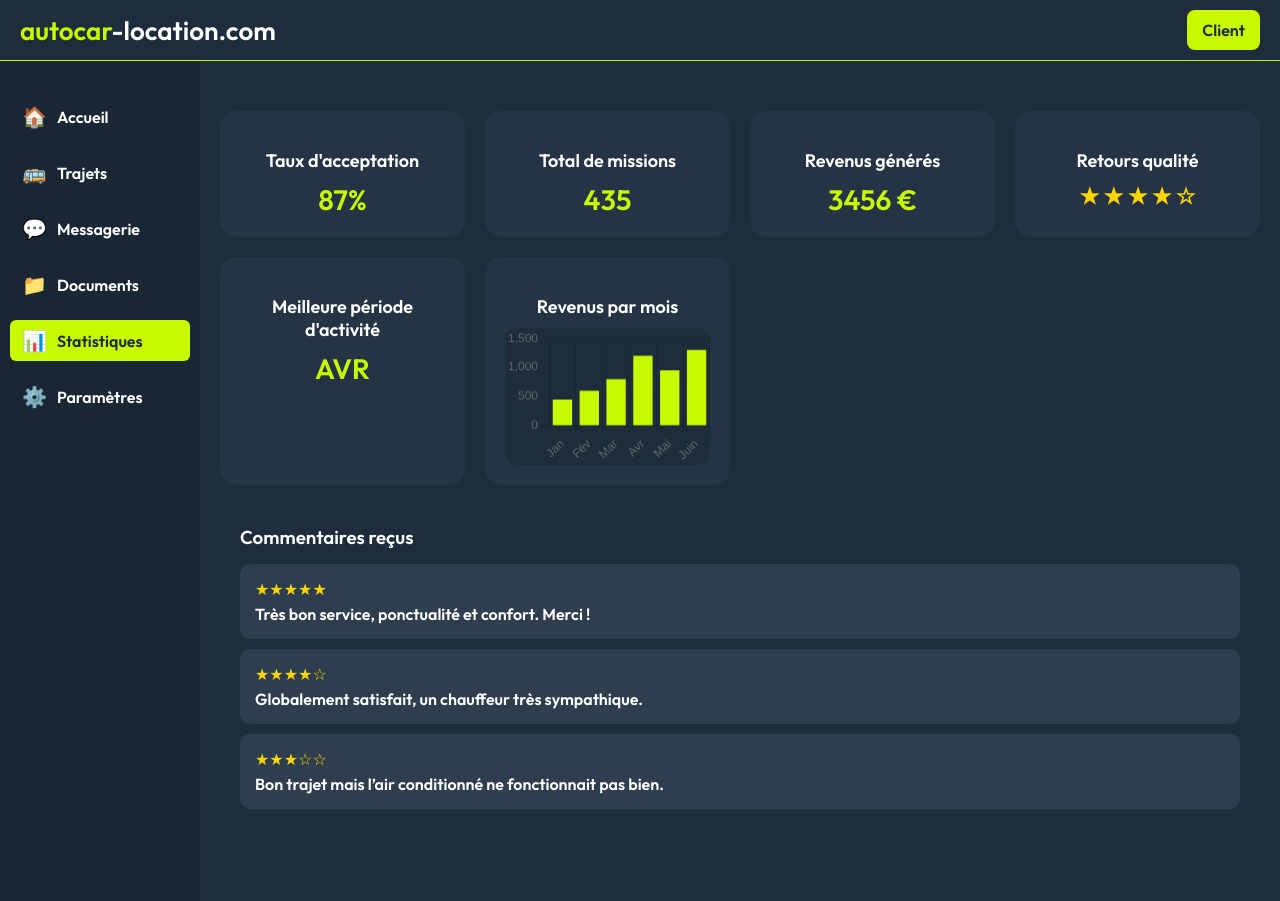
After one commit to NoahEpi/Autocar-location-Neotravel, a Flask app: page /statistiques in a window 1280 px wide. The commit adds this page. Run offline with Flask 3, Linux system fonts and the light colour scheme.

Commit message:
Page statistique et modification lien

```diff
--- a/neotravel_app/app.py
+++ b/neotravel_app/app.py
@@ -105,6 +105,9 @@ def trajets():
         {"date": "15/07/25", "heure": "08:30", "depart": "Montpellier", "arrivee": "Avignon", "duree": "2h10", "statut": "En attente"}
     ]
     return render_template('trajets.html', trajets=trajets )
+@app.route('/statistiques')
+def statistiques():
+    return render_template('statistiques.html')
 
 if __name__ == '__main__':
     app.run(debug=True)
--- a/neotravel_app/templates/dashboard.html
+++ b/neotravel_app/templates/dashboard.html
@@ -21,11 +21,11 @@
   <ul class="menu">
   <li class="active"><a href="#accueil"><span class="icon">🏠</span><span class="label">Accueil</span></a></li>
   <li class="{% if request.path == '/trajets' %}active{% endif %}"><a href="{{ url_for('trajets') }}"><span class="icon">🚌</span><span class="label">Trajets</span></a></li>
-  <li class="active"><a href="{{ url_for('messagerie') if data.role == 'client' else url_for('messagerie_autocariste') }}"><span class="icon">💬</span><span class="label">Messagerie</span></a></li>
+  <li><a href="{{ url_for('messagerie') if data.role == 'client' else url_for('messagerie_autocariste') }}"><span class="icon">💬</span><span class="label">Messagerie</span></a></li>
   <li><a href="#documents"><span class="icon">📁</span><span class="label">Documents</span></a></li>
 
   {% if data.role == 'autocariste' %}
-    <li><a href="#statistiques"><span class="icon">📊</span><span class="label">Statistiques</span></a></li>
+    <li><a href="/statistiques"><span class="icon">📊</span><span class="label">Statistiques</span></a></li>
   {% endif %}
 
   <li><a href="#parametres"><span class="icon">⚙️</span><span class="label">Paramètres</span></a></li>
--- /dev/null
+++ b/neotravel_app/templates/statistiques.html
@@ -0,0 +1,154 @@
+<html lang="fr">
+<head>
+  <meta charset="UTF-8">
+  <title>Statistiques – Autocariste</title>
+  <link rel="stylesheet" href="/static/style.css">
+  <link href="https://fonts.googleapis.com/css2?family=Outfit:wght@600&display=swap" rel="stylesheet">
+  <script src="https://cdn.jsdelivr.net/npm/chart.js"></script>
+  <style>
+    .stat-grid {
+      display: grid;
+      grid-template-columns: repeat(auto-fit, minmax(200px, 1fr));
+      gap: 20px;
+      margin-top: 30px;
+    }
+    .stat-card {
+      background: #243444;
+      border-radius: 16px;
+      padding: 20px;
+      text-align: center;
+      color: white;
+    }
+    .stat-card h3 {
+      font-size: 18px;
+      margin-bottom: 10px;
+    }
+    .stat-card .value {
+      font-size: 28px;
+      font-weight: bold;
+      color: #c8f900;
+    }
+    .icon-star {
+      color: gold;
+      font-size: 22px;
+    }
+    canvas {
+      background: #1d2d3c;
+      border-radius: 12px;
+    }
+    .comment-section {
+      margin: 40px 20px;
+    }
+    .comment-section h3 {
+      color: white;
+      margin-bottom: 15px;
+    }
+    .comment {
+      background: #2e3e4e;
+      color: white;
+      padding: 15px;
+      border-radius: 10px;
+      margin-bottom: 10px;
+    }
+    .comment .stars {
+      color: gold;
+      margin-bottom: 5px;
+    }
+  </style>
+</head>
+<body>
+  <header class="top-bar">
+    <div class="title">
+      <span class="logo-green">autocar</span><span class="logo-white">-location.com</span>
+    </div>
+    <a class="switch-btn" href="/">Client</a>
+  </header>
+
+  <div class="container">
+    <aside class="sidebar">
+      <ul class="menu">
+        <li><a href="/"><span class="icon">🏠</span><span class="label">Accueil</span></a></li>
+        <li><a href="/trajets"><span class="icon">🚌</span><span class="label">Trajets</span></a></li>
+        <li><a href="/messagerie"><span class="icon">💬</span><span class="label">Messagerie</span></a></li>
+        <li><a href="#"><span class="icon">📁</span><span class="label">Documents</span></a></li>
+        <li class="active"><a href="/statistiques"><span class="icon">📊</span><span class="label">Statistiques</span></a></li>
+        <li><a href="#"><span class="icon">⚙️</span><span class="label">Paramètres</span></a></li>
+      </ul>
+    </aside>
+
+    <main class="dashboard">
+      <div class="stat-grid">
+        <div class="stat-card">
+          <h3>Taux d'acceptation</h3>
+          <div class="value">87%</div>
+        </div>
+        <div class="stat-card">
+          <h3>Total de missions</h3>
+          <div class="value">435</div>
+        </div>
+        <div class="stat-card">
+          <h3>Revenus générés</h3>
+          <div class="value">3456 €</div>
+        </div>
+        <div class="stat-card">
+          <h3>Retours qualité</h3>
+          <div class="value">
+            <span class="icon-star">★ ★ ★ ★ ☆</span>
+          </div>
+        </div>
+        <div class="stat-card">
+          <h3>Meilleure période d'activité</h3>
+          <div class="value">AVR</div>
+        </div>
+        <div class="stat-card">
+          <h3>Revenus par mois</h3>
+          <canvas id="revenuChart" width="300" height="200"></canvas>
+        </div>
+      </div>
+
+      <div class="comment-section">
+        <h3>Commentaires reçus</h3>
+        <div class="comment">
+          <div class="stars">★★★★★</div>
+          <div class="text">Très bon service, ponctualité et confort. Merci !</div>
+        </div>
+        <div class="comment">
+          <div class="stars">★★★★☆</div>
+          <div class="text">Globalement satisfait, un chauffeur très sympathique.</div>
+        </div>
+        <div class="comment">
+          <div class="stars">★★★☆☆</div>
+          <div class="text">Bon trajet mais l’air conditionné ne fonctionnait pas bien.</div>
+        </div>
+      </div>
+    </main>
+  </div>
+
+  <script>
+    const ctx = document.getElementById('revenuChart').getContext('2d');
+    const revenuChart = new Chart(ctx, {
+      type: 'bar',
+      data: {
+        labels: ['Jan', 'Fév', 'Mar', 'Avr', 'Mai', 'Juin'],
+        datasets: [{
+          label: '€ générés',
+          data: [450, 600, 800, 1200, 950, 1300],
+          backgroundColor: '#c8f900'
+        }]
+      },
+      options: {
+        plugins: {
+          legend: {
+            display: false
+          }
+        },
+        scales: {
+          y: {
+            beginAtZero: true
+          }
+        }
+      }
+    });
+  </script>
+</body>
+</html>
```
Also changed, not shown: neotravel_app/templates/messagerie.html (+4 -3 lines).
